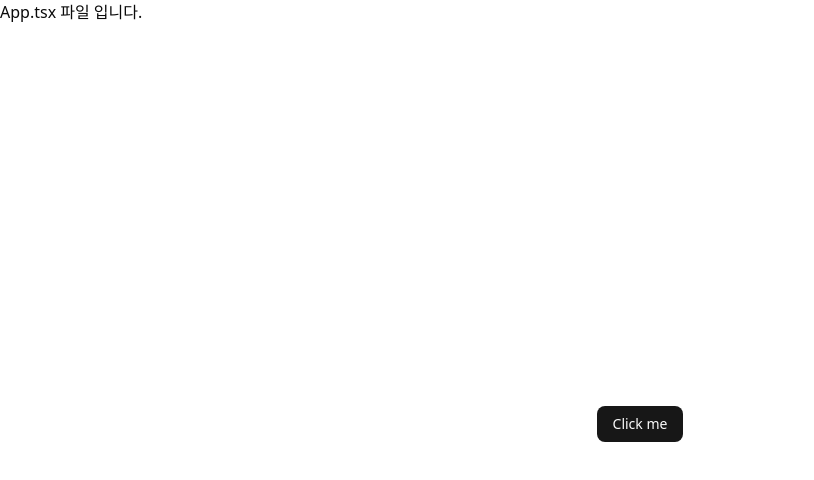
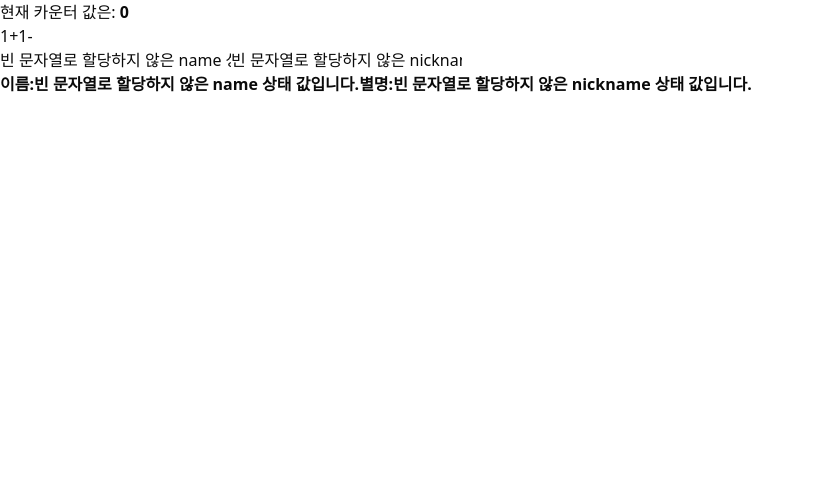
Before and after one commit to foxwood71/react-beginner, a React (Vite) app: page / in a window 1280 px wide. Shown: the top 480 px of the page, without its empty margins (0-814 px from the left). Built offline with nearby package versions, Linux system fonts and the light colour scheme.

Commit message:
chapter6_useState_20250927_23

```diff
--- a/src/App.tsx
+++ b/src/App.tsx
@@ -1,16 +1,54 @@
-import { useState } from "react";
+import React, { useState } from "react";
 // [삭제 - 불필요] import reactLogo from "./assets/react.svg";
 // [삭제 - 불필요] import viteLogo from "/vite.svg";
 // [삭제 - 불필요] import './App.css'
 
-import { Button } from "@/components/ui/button";
+function App() {
+  // useState => Hooks
+  // useState는 React에서 가장 기본적인 Hook이며, 함수 컴포넌트에서도 가변적인 상태를 지닐 수 있게 해준다.
+  //  - 이 함수가 호출되면 배열을 반환한다
+  //  - 반환된 배열의 첫 번째 요소는 상태 값, 두 번째 요소는 상태 값을 설정하는 함수
+  //  - useState 함수의 파라미터(매개변수)에는 상태의 기본값 초기값을 넣어 줍니다.
+  //
 
-function App() {
+  const [value, setValue] = useState<number>(0);
+  const [name, setName] = useState<string>(
+    "빈 문자열로 할당하지 않은 name 상태 값입니다."
+  );
+  const [nickname, setNickname] = useState<string>(
+    "빈 문자열로 할당하지 않은 nickname 상태 값입니다."
+  );
+
+  const increment = () => {
+    setValue(value + 1);
+  };
+
+  const decrement = () => {
+    setValue(value - 1);
+  };
+
+  const onChangeName = (event: React.ChangeEvent<HTMLInputElement>) =>
+    setName(event.target.value);
+  const onChangeNickname = (event: React.ChangeEvent<HTMLInputElement>) =>
+    setNickname(event.target.value);
   return (
     <>
-      <div>App.tsx 파일 입니다.</div>
-      <div className="flex min-h-svh flex-col items-center justify-center">
-        <Button>Click me</Button>
+      <div>
+        <p>
+          현재 카운터 값은: <b>{value}</b>
+        </p>
+        <button onClick={increment}>1+</button>
+        <button onClick={decrement}>1-</button>
+
+        <div>
+          <input type="text" value={name} onChange={onChangeName} />
+          <input type="text" value={nickname} onChange={onChangeNickname} />
+        </div>
+
+        <div>
+          <b>이름:{name}</b>
+          <b>별명:{nickname}</b>
+        </div>
       </div>
     </>
   );
```
